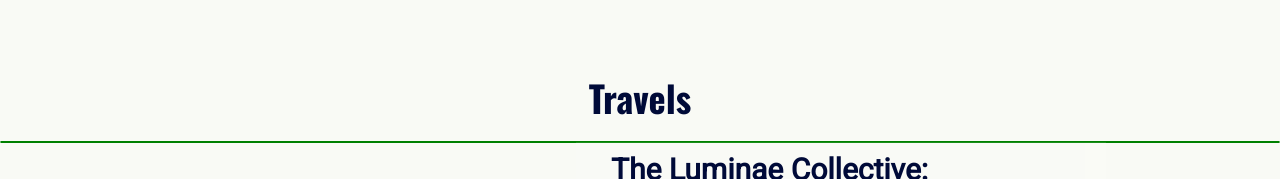
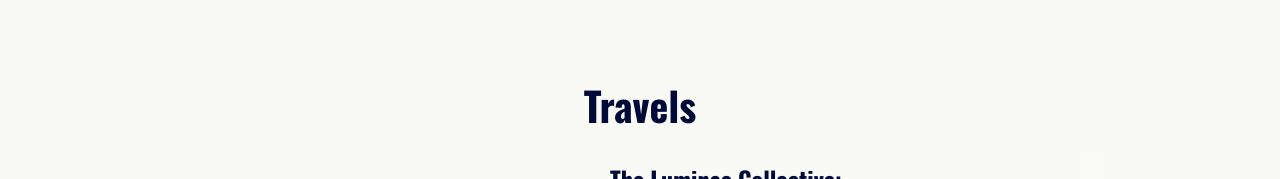
Before and after one commit to RHemstad/bootcampAssignments, a website: page src/1.7/index.html in a window 1280 px wide. Shown: the part 2261-2440 px from the top of the page. Drawn offline with nearby package versions, Linux system fonts and the light colour scheme; grey boxes are pictures that could not be loaded.

Commit message:
final polishing

```diff
--- a/src/1.7/css/style.css
+++ b/src/1.7/css/style.css
@@ -19,11 +19,10 @@
   min-height: 100%;
   height: 100%;
   scroll-behavior: smooth;
-  font-size: var(--font-size-desktop);
+  font-size: 16px;
 }
 
 body {
-  font-size: var(--font-size-desktop);
   margin: 0;
   font-family: var(--font-family-body);
   font-weight: var( --font-weight-regular);
@@ -365,7 +364,6 @@
   flex-direction: row;
   /*margin-top: -5rem;*/
   background-color: var(--color-neutral);
-  border: 1px solid green;
 }
 
 .card_container .slider {
@@ -444,8 +442,9 @@
 }
 
 .content .title {
-  font-size: 30px;
-  font-weight: 700;
+  font-size: var(--font-size-h4);
+  font-family: var(--font-family-headings);
+  font-weight: var( --font-weight-bold);
   color: var(--color-primary);
   margin: 0 0 20px 0;
 }
@@ -507,7 +506,7 @@
   display: flex;
   flex-direction: column;
   align-items: center;
-  margin-top: 2rem;
+  /*margin-top: 2rem;*/
   background-color: var(--color-primary);
   background: url("../images/planet2.png"), url("../images/sky.svg");
   background-size: 400px, cover;
@@ -722,7 +721,7 @@
   }
 
   .card_container .slider {
-    top: 550px;
+    top: 60%;
     bottom: initial;
 }
 
@@ -739,6 +738,10 @@
 
 /* Small devices (portrait - phones less than 578px */
 @media (max-width: 575.98px) {
+html {
+    font-size: 12px;
+}
+
   #hero, #about {
     padding: 0 20px;
   }
@@ -768,19 +771,14 @@
   }
 
   .content {
-    height: 50%;
+    /*height: 50%;*/
     width: 100%;
     padding: 20px;
-    margin-top: 50px;
+    /*margin-top: 50px;*/
   }
 }
 
 
-@media (max-width: 991px) {
-  body {
-    font-size: var(--font-size-mobile);
-  }
-}
 
 
 /********* RESPONSIVE NAV TO HAMBURGER ICON *********/
--- a/src/1.7/css/tokens.css
+++ b/src/1.7/css/tokens.css
@@ -11,12 +11,12 @@
     /* typography */
     --font-family-body: "Roboto","Segoe UI","Helvetica Neue",Arial,sans-serif,"Apple Color Emoji","Segoe UI Emoji","Segoe UI Symbol";
     --font-family-headings: "Oswald","Segoe UI","Helvetica Neue",Arial,sans-serif,"Apple Color Emoji","Segoe UI Emoji","Segoe UI Symbol";
-    --font-size-desktop: 16px;
-    --font-size-mobile: 14px;
-    --font-size-h1: 3.247rem;
-    --font-size-h2: 2.887rem;
-    --font-size-h3: 2.281rem;
-    --font-size-h4: 1.125rem;
+    --font-size-desktop: 1rem;
+    --font-size-mobile: .875rem;
+    --font-size-h1: 3.5rem;
+    --font-size-h2: 3rem;
+    --font-size-h3: 2.5rem;
+    --font-size-h4: 1.5rem;
     --font-size-h5: .889rem;
 
     --font-size-default: 1rem;
--- a/src/1.7/index.html
+++ b/src/1.7/index.html
@@ -53,7 +53,7 @@
         ><span class="navicon"></span
       ></label>
       <ul class="nav">
-        <li><a href="#work">Home</a></li>
+        <li><a href="#hero">Home</a></li>
         <li><a href="#about">About</a></li>
         <li><a href="#travels">Travels</a></li>
         <li><a href="#contact">Contact</a></li>
```
